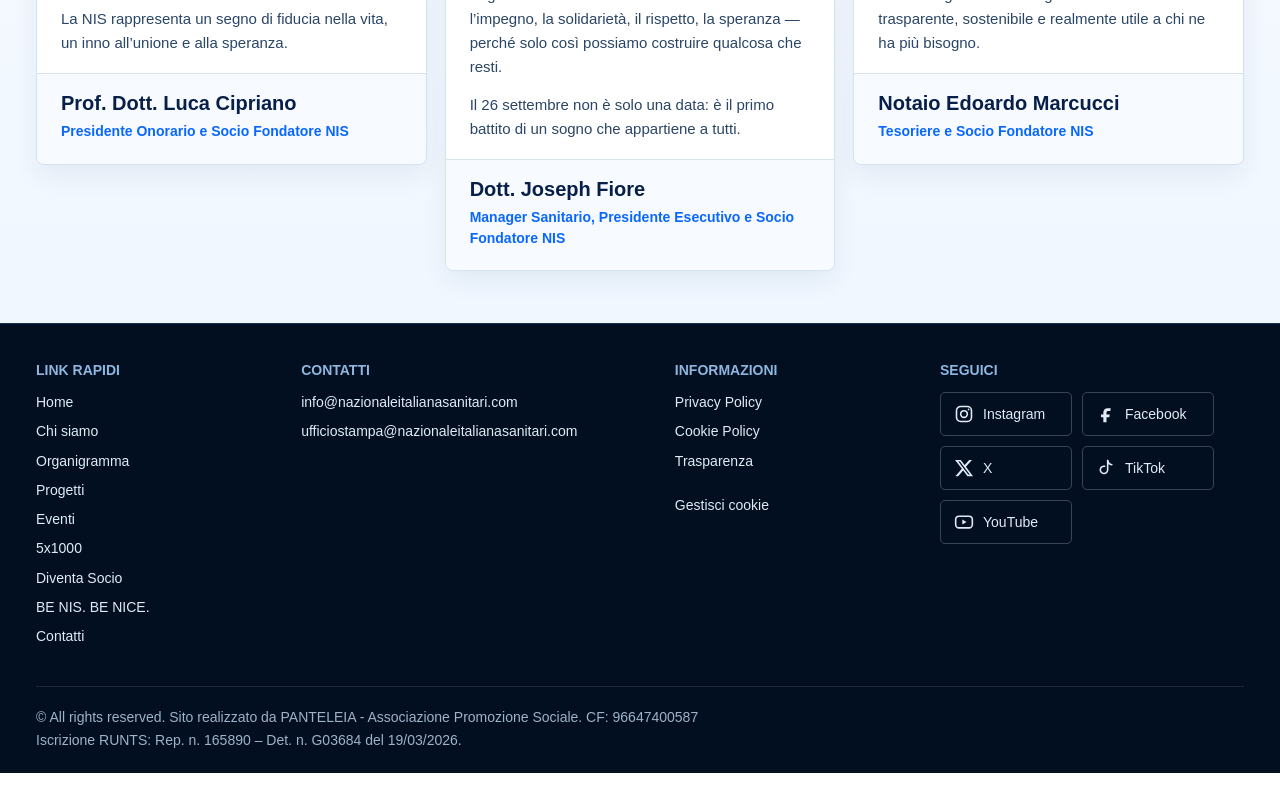
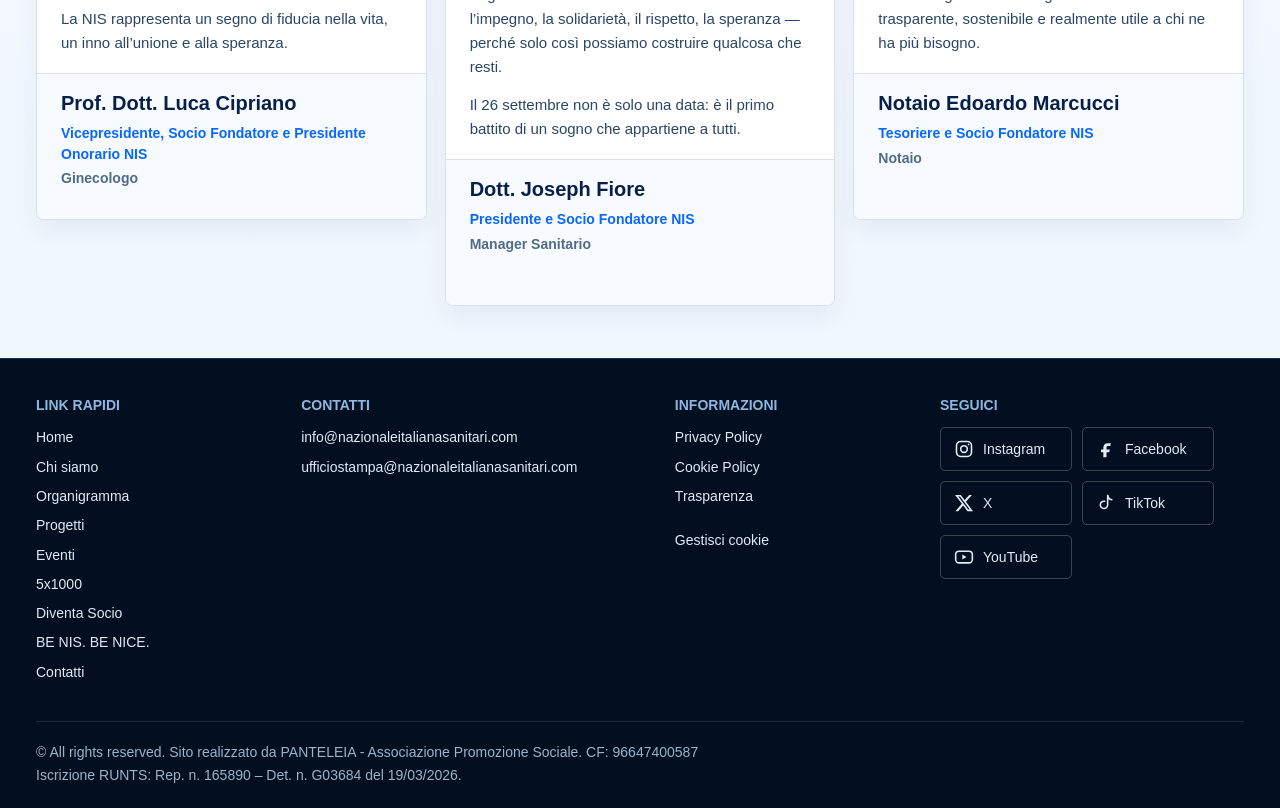
Before and after one commit to arciero10/nis-website, a Next.js app: page /chi-siamo in a window 1280 px wide. Shown: the part 1500-2308 px from the top of the page. Before the commit the page ends 2273 px from the top, so only its background shows below. Built offline with nearby package versions, Linux system fonts and the light colour scheme.

Commit message:
Allinea cariche fondatori e rimuove placeholder aggiornamenti

```diff
--- a/app/chi-siamo/page.tsx
+++ b/app/chi-siamo/page.tsx
@@ -10,7 +10,8 @@ export const metadata:Metadata={
 const founderStatements = [
   {
     name:"Prof. Dott. Luca Cipriano",
-    role:"Presidente Onorario e Socio Fondatore NIS",
+    role:"Vicepresidente, Socio Fondatore e Presidente Onorario NIS",
+    qualification:"Ginecologo",
     paragraphs:[
       "Ogni giorno, come medici, viviamo la cura come una missione. Con la NIS abbiamo scelto di portare questa missione anche fuori dagli ospedali, indossando una maglia che unisce tutti gli operatori sanitari italiani.",
       "La NIS rappresenta un segno di fiducia nella vita, un inno all’unione e alla speranza.",
@@ -18,7 +19,8 @@ const founderStatements = [
   },
   {
     name:"Dott. Joseph Fiore",
-    role:"Manager Sanitario, Presidente Esecutivo e Socio Fondatore NIS",
+    role:"Presidente e Socio Fondatore NIS",
+    qualification:"Manager Sanitario",
     paragraphs:[
       "La Nazionale Italiana Sanitari è nata dal desiderio profondo di fare qualcosa di positivo e concreto, mettendo in campo la parte più bella di noi: la capacità di prenderci cura.",
       "Vogliamo trasmettere e coltivare valori autentici — l’impegno, la solidarietà, il rispetto, la speranza — perché solo così possiamo costruire qualcosa che resti.",
@@ -28,6 +30,7 @@ const founderStatements = [
   {
     name:"Notaio Edoardo Marcucci",
     role:"Tesoriere e Socio Fondatore NIS",
+    qualification:"Notaio",
     paragraphs:[
       "Questo progetto è un atto d’amore verso la vita e verso chi la difende ogni giorno.",
       "Partecipare alla sua nascita come socio fondatore è un privilegio che porta con sé un impegno etico e concreto: garantire che ogni iniziativa sia trasparente, sostenibile e realmente utile a chi ne ha più bisogno.",
@@ -73,7 +76,8 @@ export default function Page(){return <>
           </blockquote>
           <footer>
             <h3>{founder.name}</h3>
-            <p>{founder.role}</p>
+            <p className="founder-role">{founder.role}</p>
+            <p className="founder-qualification">{founder.qualification}</p>
           </footer>
         </article>)}
       </div>
--- a/app/news/page.tsx
+++ b/app/news/page.tsx
@@ -6,8 +6,7 @@ export const metadata:Metadata={title:"News | Nazionale Italiana Sanitari",descr
 
 export default function Page(){return <>
   <PageHero eyebrow="NEWS" title="Le storie, i progetti," accent="le persone." intro="Comunicati, attività NIS, prevenzione, eventi e partnership. Uno spazio editoriale per raccontare l’impatto dell’Associazione." image="/images/hero-news.jpg"/>
-  <section className="section soft"><div className="shell home-cards home-cards-essential">
+  <section className="section soft"><div className="shell news-feature-list">
     <Link href="/progetti/il-1-battito" className="info-card"><div className="media" style={{backgroundImage:"url('/images/progetti/il-primo-battito/consegna-policlinico-2.jpg')",backgroundSize:"cover",backgroundPosition:"center top"}}/><div className="body"><div className="eyebrow">PROGETTI</div><h2>Il 1° Battito</h2><p>Sport, salute e solidarietà per sostenere donne e bambini.</p><strong>Scopri il progetto →</strong></div></Link>
-    <div className="empty-state compact"><div className="eyebrow">AGGIORNAMENTI NIS</div><h2>Nuove storie in arrivo.</h2><p>Le notizie ufficiali saranno pubblicate dopo la loro approvazione.</p></div>
   </div></section>
 </>}
--- a/data/site.ts
+++ b/data/site.ts
@@ -24,9 +24,9 @@ export const nav = [
 ];
 
 export const founders = [
-  {name:"Dott. Joseph Fiore",role:"Presidente Esecutivo e Socio Fondatore"},
-  {name:"Prof. Luca Cipriano",role:"Presidente Onorario e Socio Fondatore"},
-  {name:"Edoardo Marcucci",role:"Segretario, Tesoriere e Socio Fondatore"},
+  {name:"Dott. Joseph Fiore",role:"Presidente e Socio Fondatore NIS",qualification:"Manager Sanitario"},
+  {name:"Prof. Dott. Luca Cipriano",role:"Vicepresidente, Socio Fondatore e Presidente Onorario NIS",qualification:"Ginecologo"},
+  {name:"Notaio Edoardo Marcucci",role:"Tesoriere e Socio Fondatore NIS",qualification:"Notaio"},
 ];
 
 export const sectors = [
```
Also changed, not shown: app/globals.css.
